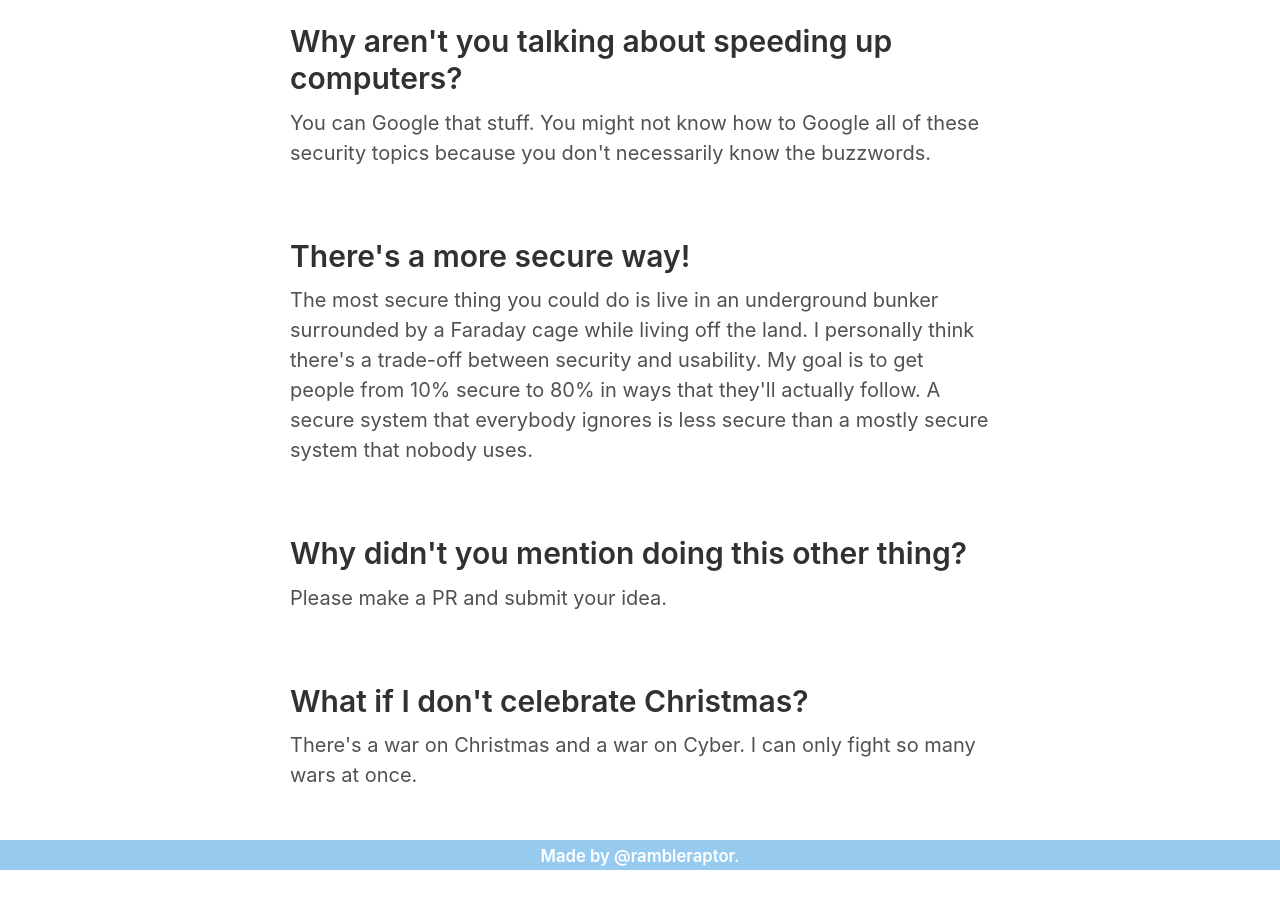
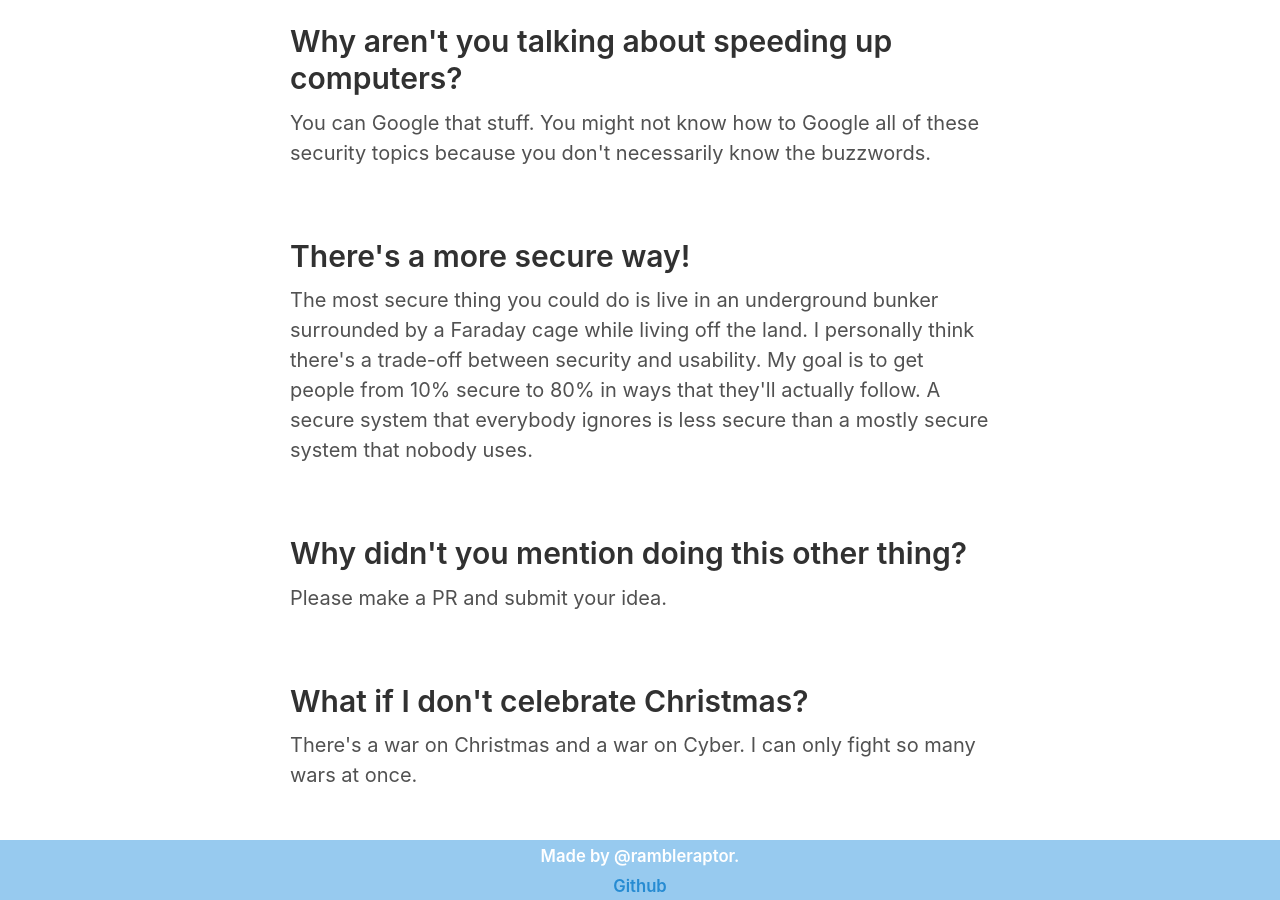
Before and after one commit to rambleraptor/christmastechsupport, a Jekyll site: the page built from index.md, in a window 1280 px wide and 900 px high, scrolled down 2080 px. Built offline with Jekyll 4.4.1, drawn with Linux system fonts in a browser that asks for light colours; before the commit the page ends 2950 px from its top, so only the background shows below that.

Commit message:
Github link on bottom

```diff
--- a/_layouts/default.html
+++ b/_layouts/default.html
@@ -20,6 +20,8 @@
 
     <footer class="footer">
       <small>Made by @rambleraptor.</small>
+      <br>
+      <small><a href="https://www.github.com/rambleraptor/christmastechsupport">Github</a></small>
     </footer>
 
     {% if site.analytics_id %}
--- a/_layouts/home.html
+++ b/_layouts/home.html
@@ -18,6 +18,8 @@
 
     <footer class="footer">
       <small>Made by @rambleraptor.</small>
+      <br>
+      <small><a href="https://www.github.com/rambleraptor/christmastechsupport">Github</a></small>
     </footer>
 
     {% if site.analytics_id %}
```
